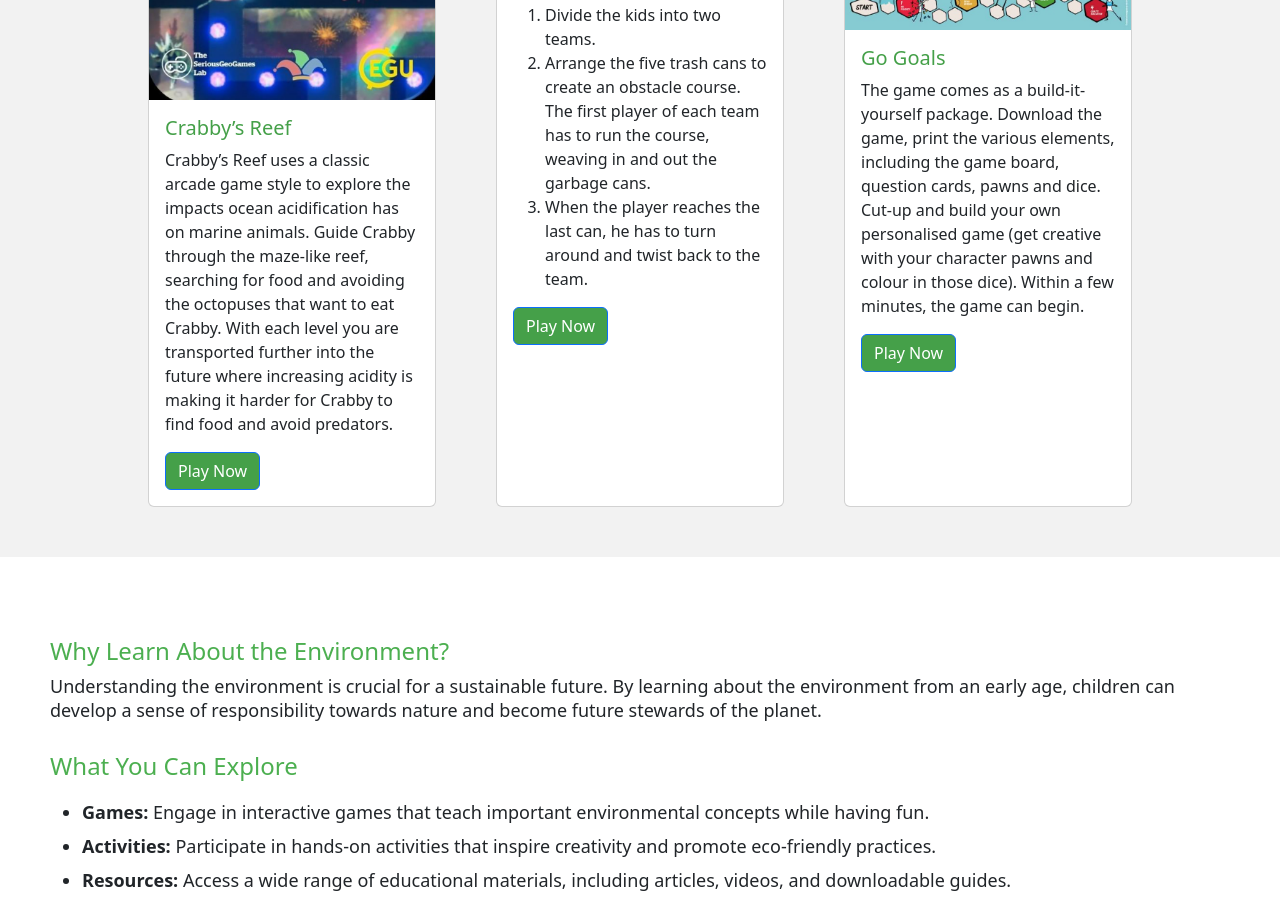
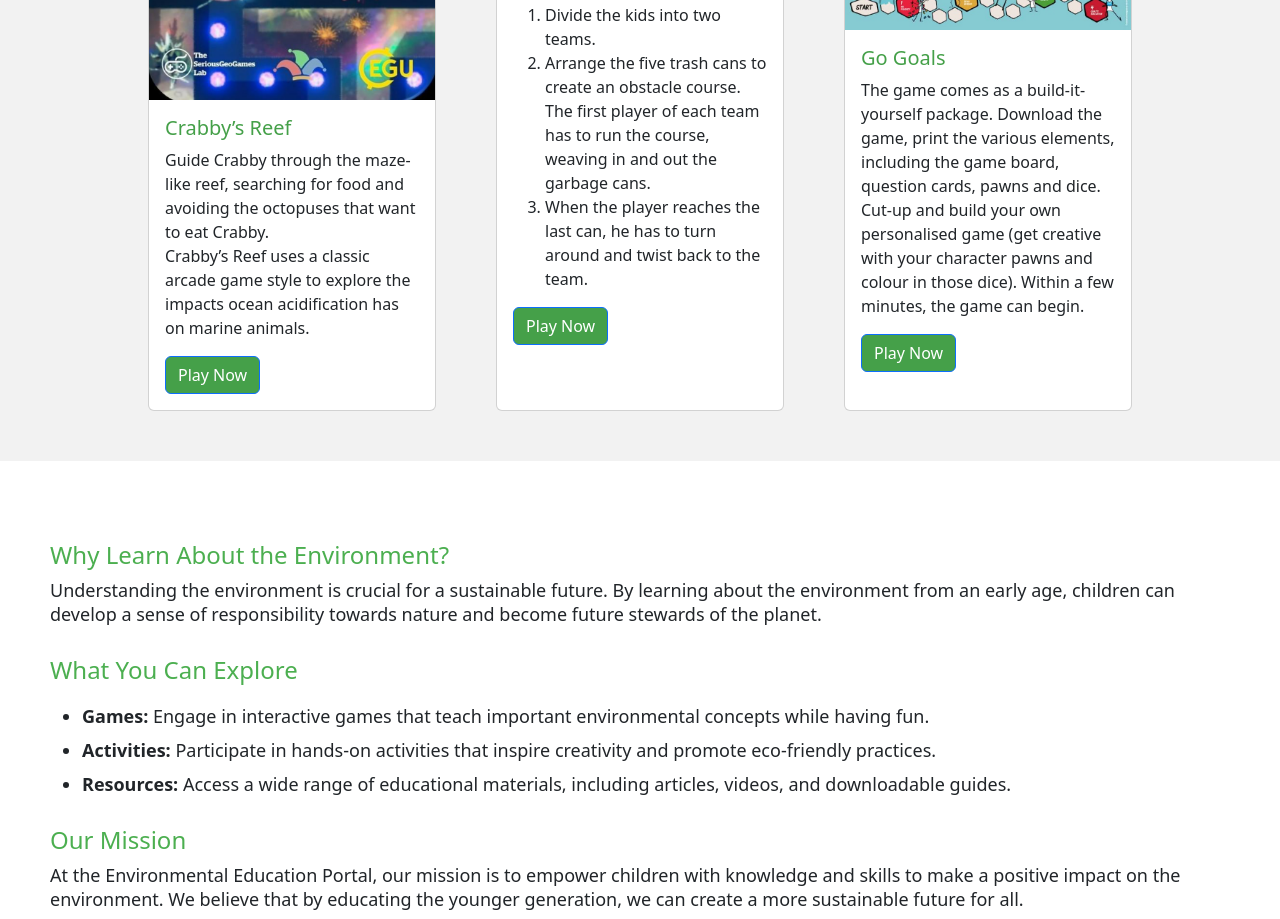
Before and after one commit to abnas7511/ecofriendly, a plain HTML site: page index.html in a window 1280 px wide. Shown: the part 829-1748 px from the top of the page. Drawn offline with nearby package versions, Linux system fonts and the light colour scheme.

Commit message:
Update index.html

```diff
--- a/index.html
+++ b/index.html
@@ -41,7 +41,7 @@
                 <div class="card-body">
                   <h5 class="card-title" style="color: #45a049;">Crabby’s Reef</h5>
                   <p class="card-text">
-                    Crabby’s Reef uses a classic arcade game style to explore the impacts ocean acidification has on marine animals. Guide Crabby through the maze-like reef, searching for food and avoiding the octopuses that want to eat Crabby. With each level you are transported further into the future where increasing acidity is making it harder for Crabby to find food and avoid predators.
+                    Guide Crabby through the maze-like reef, searching for food and avoiding the octopuses that want to eat Crabby. <br> Crabby’s Reef uses a classic arcade game style to explore the impacts ocean acidification has on marine animals.
                   </p>
                   <a href="https://seriousgeogames.itch.io/crabbys-reef" class="btn btn-primary" style="background-color: #45a049;">Play Now</a>
                 </div>
```
